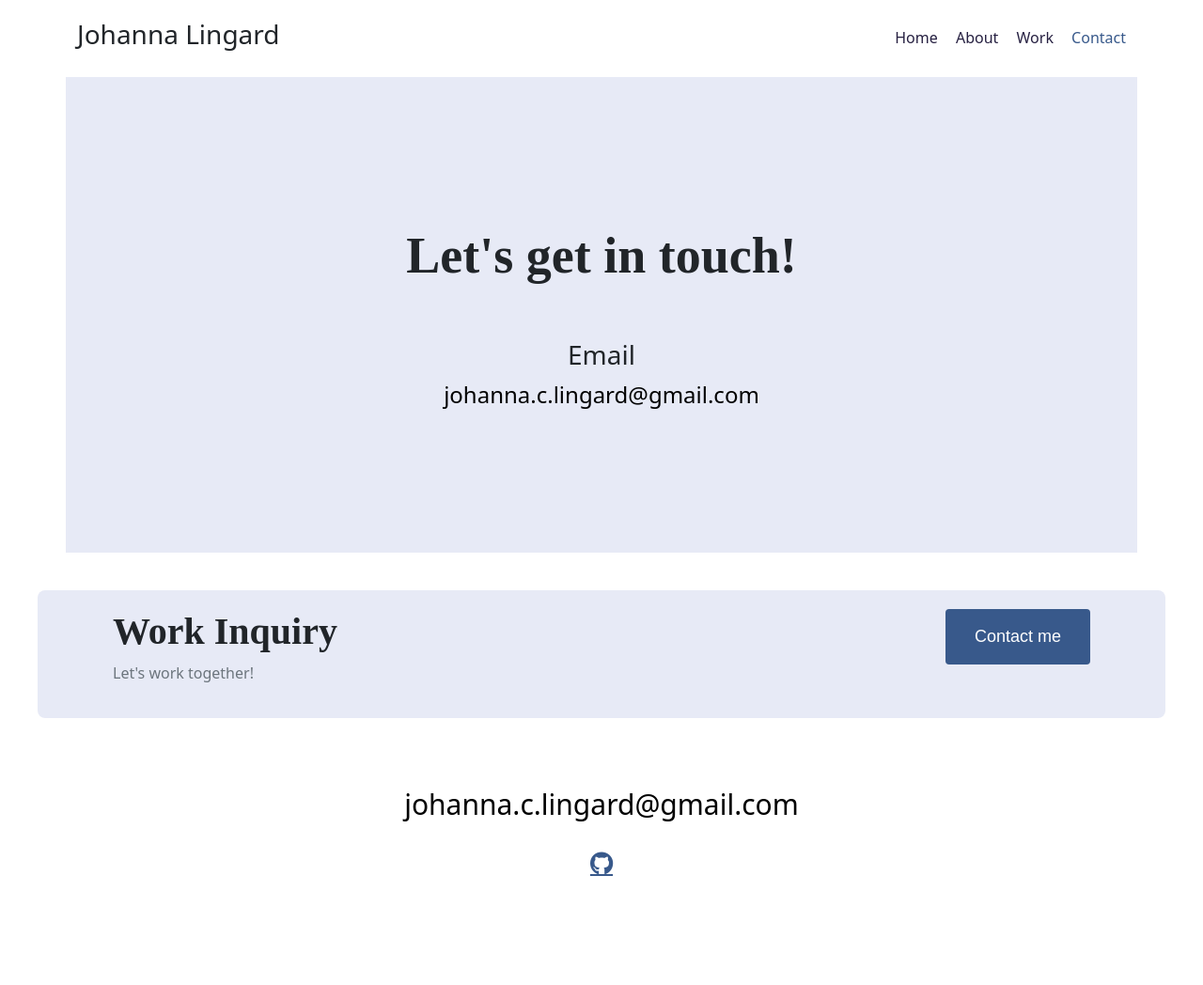
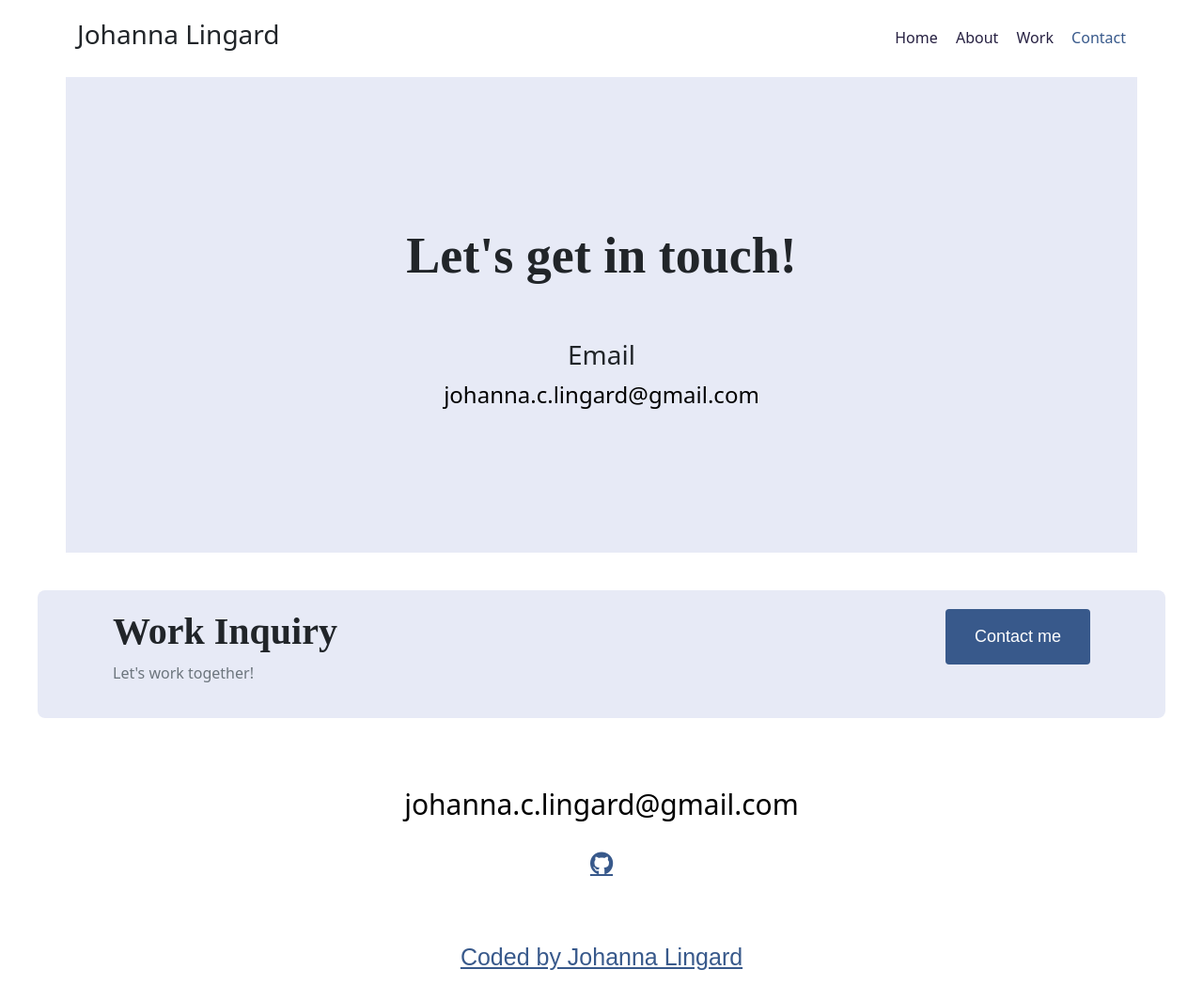
Before and after one commit to jclinsim/portfolio-project, a plain HTML site: page contact.html in a window 1280 px wide. Shown: the whole page at 94% size. Before the commit the page ends 990 px from the top, so only its background shows below. Drawn offline with nearby package versions, Linux system fonts and the light colour scheme.

Commit message:
Added link to repository

```diff
--- a/contact.html
+++ b/contact.html
@@ -66,6 +66,8 @@
             ><i class="fab fa-github mb-5"></i
           ></a>
           </div>
+           <a href="https://github.com/jclinsim/portfolio-project" id="social-links"
+            >Coded by Johanna Lingard</a>
         </div>
       </footer>
     </div>
```
